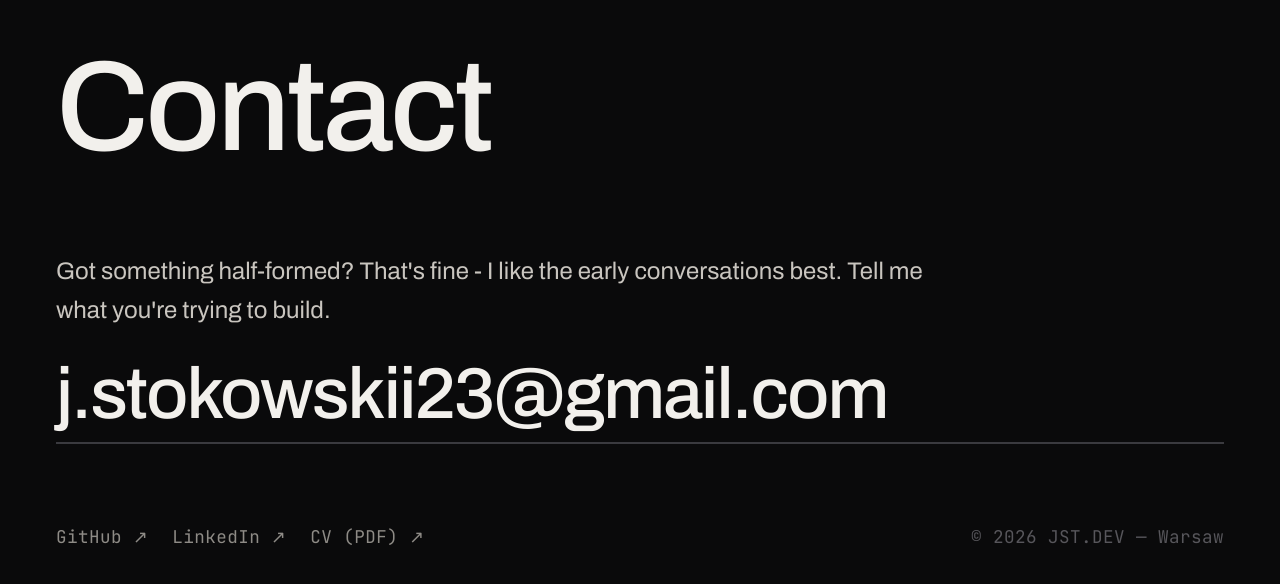
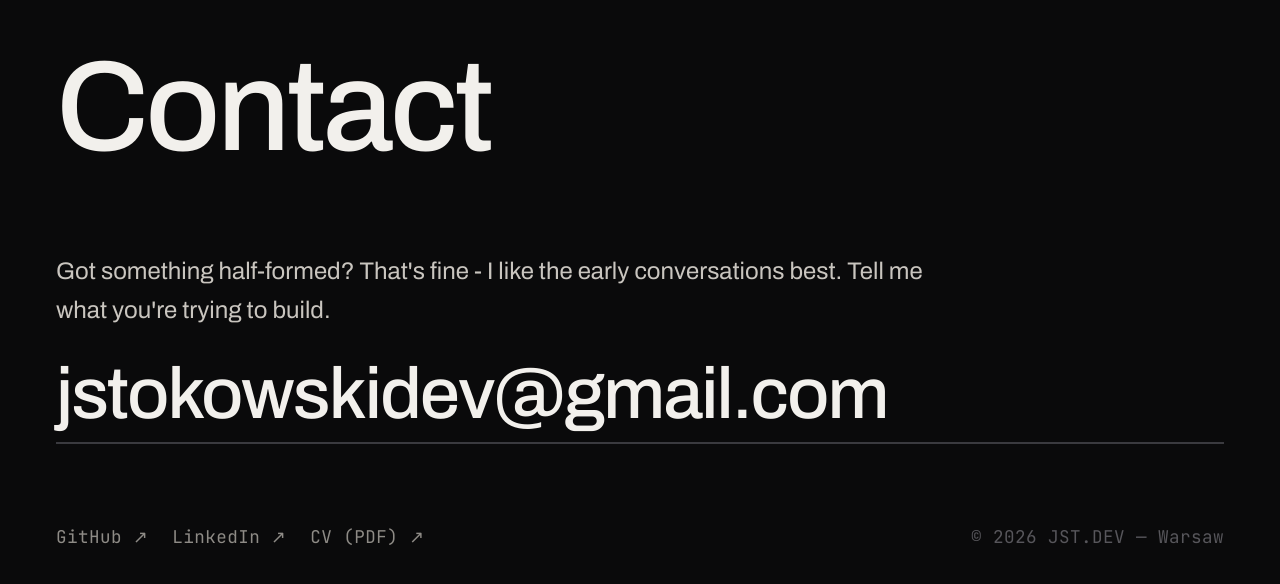
Before and after one commit to kStoko23/Portfolio, an Angular app: page / in a window 1280 px wide. Shown: the part 7107-7691 px from the top of the page. Built offline with nearby package versions, Linux system fonts and the light colour scheme.

Commit message:
Changed email

```diff
--- a/src/app/sections/contact/contact.html
+++ b/src/app/sections/contact/contact.html
@@ -8,10 +8,10 @@
       {{ i18n.t().contact.intro }}
     </p>
     <a
-      href="mailto:j.stokowskii23@gmail.com?subject=Let's%20talk"
+      href="mailto:jstokowskidev@gmail.com?subject=Let's%20talk"
       class="block w-full break-words text-4xl lg:text-7xl font-medium leading-none tracking-tight border-b-2 border-[#3a3a3f] pb-3 transition-colors duration-200 hover:border-accent hover:text-accent"
     >
-      j.stokowskii23@<wbr />gmail.com
+      jstokowskidev@<wbr/>gmail.com
     </a>
   </div>
 
```
